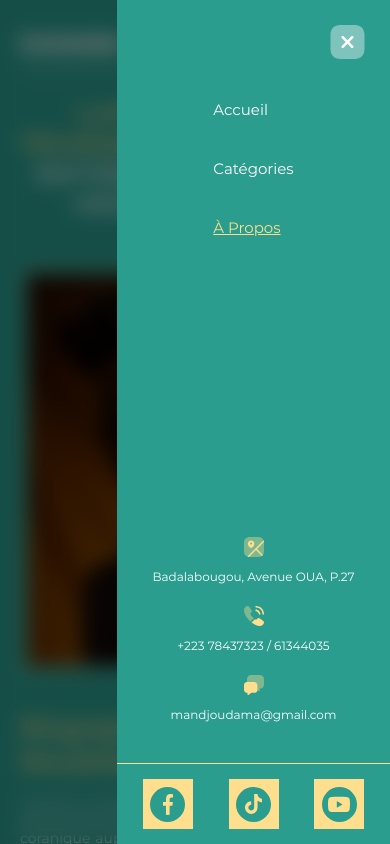
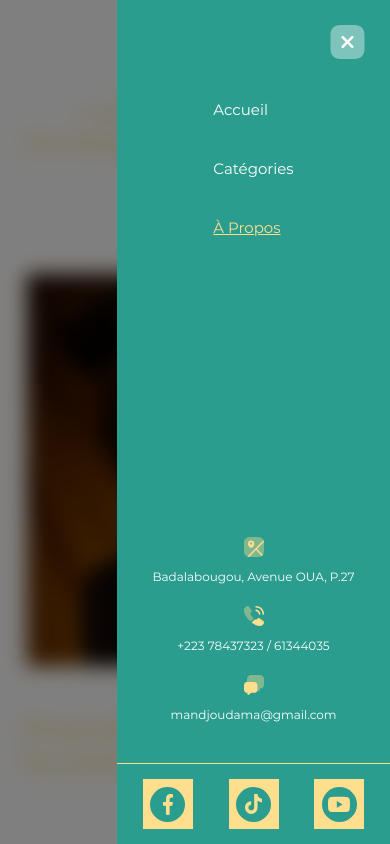
Before and after one commit to MozartOnWeb/dagaba, a Next.js app: page /about in a window 390 px wide. Both pictures are taken after a click on the element 348 px from the left and 44 px from the top of the page. Shown: the top 844 px of the page. Built offline with nearby package versions, Linux system fonts and the light colour scheme; a web font is replaced by a local one.

Commit message:
fixing hamburger menu scrolling behavior

```diff
--- a/components/hamburgerMenu/HamburgerMenu.tsx
+++ b/components/hamburgerMenu/HamburgerMenu.tsx
@@ -1,6 +1,4 @@
 "use client";
-
-import { useEffect } from "react";
 
 import Link from "next/link";
 import { usePathname } from "next/navigation";
@@ -43,14 +41,7 @@ export const HamburgerMenu = () => {
     pathname = "/categories";
   }
 
-  const isOpen = useHamburgerStore((state) => state.isOpen);
   const closeHamburger = useHamburgerStore((state) => state.closeHamburger);
-
-  useEffect(() => {
-    isOpen
-      ? document.body.classList.add("active-modal")
-      : document.body.classList.remove("active-modal");
-  });
 
   return (
     <div onClick={() => closeHamburger()} className={styles.main}>
--- a/components/navbar/NavBar.tsx
+++ b/components/navbar/NavBar.tsx
@@ -1,4 +1,6 @@
 "use client";
+
+import { useEffect } from "react";
 
 import Link from "next/link";
 import { usePathname } from "next/navigation";
@@ -37,6 +39,12 @@ const NavBar = () => {
   const isOpen = useHamburgerStore((state) => state.isOpen);
   const openHamburger = useHamburgerStore((state) => state.openHamburger);
 
+  useEffect(() => {
+    isOpen
+      ? document.body.classList.add("active-hamburger")
+      : document.body.classList.remove("active-hamburger");
+  });
+
   return (
     <>
       {isOpen && <HamburgerMenu />}
--- a/styles/globals.css
+++ b/styles/globals.css
@@ -22,12 +22,19 @@ body {
   background-color: var(--green);
   color: var(--white);
   margin: 0;
+  height: auto;
+  width: auto;
 }
 
 body.active-modal {
   overflow: hidden;
   height: 100vh;
-  width: 100vw;
+}
+
+body.active-hamburger {
+  height: 100vh;
+  overflow: hidden;
+  background-color: #fff;
 }
 
 .wrapper {
```
